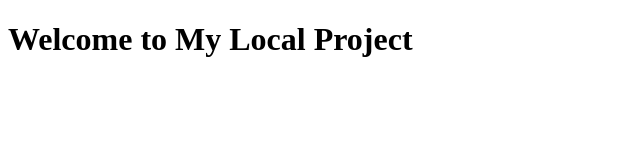
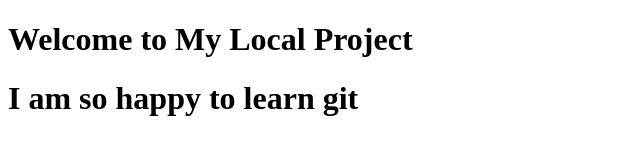
Before and after one commit to nighat236/Localproject, a plain HTML site: page Index.html in a window 1280 px wide. Shown: the whole page, without its empty margins (0-640 px from the left). Drawn offline with Linux system fonts and the light colour scheme.

Commit message:
Update Index.html file

```diff
--- a/Index.html
+++ b/Index.html
@@ -5,5 +5,6 @@
 </head>
 <body>
   <h1>Welcome to My Local Project</h1>
+  <h1>I am so happy to learn git </h1>
 </body>
 </html>
```
